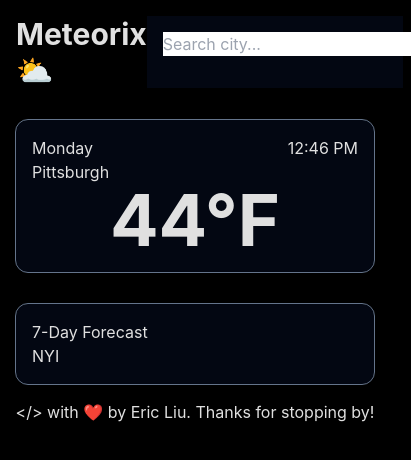
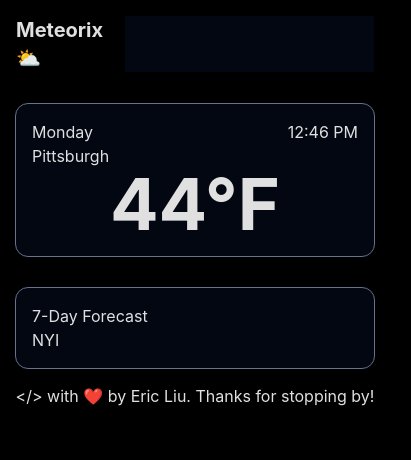
Before and after one commit to ericliucs/react-weather-app, a React (Create React App) app: page / in a window 390 px wide. Shown: the top 460 px of the page, 411 px wide, since content can reach past the window. Built offline with nearby package versions, Linux system fonts and the light colour scheme.

Commit message:
Created viewport provider

```diff
--- a/src/components/AppLogo.tsx
+++ b/src/components/AppLogo.tsx
@@ -1,6 +1,8 @@
 function AppLogo() {
   return <div>
-    <h1 className={"text-3xl font-bold"}>Meteorix⛅</h1>
+    <h1 className={"text-xl sm:text-3xl font-bold"}>
+      {"Meteorix⛅"}
+    </h1>
   </div>;
 }
 
--- a/src/components/SearchBox.tsx
+++ b/src/components/SearchBox.tsx
@@ -1,6 +1,5 @@
 function SearchBox() {
   return <div className={"p-4 w-64 bg-gray-950"}>
-    <input type={"text"} placeholder={"Search city..."}></input>
   </div>;
 }
 
--- a/src/containers/App.tsx
+++ b/src/containers/App.tsx
@@ -1,5 +1,5 @@
-import React from 'react';
-import './App.css';
+import React from "react";
+import "./App.css";
 import AppHeader from "../components/AppHeader";
 import Card from "../components/Card";
 import CurrentTemperature from "../components/CurrentTemperature";
--- /dev/null
+++ b/src/containers/ViewportSizeProvider.tsx
@@ -0,0 +1,28 @@
+import {createContext, ReactElement, useEffect, useState} from "react";
+
+interface ViewportSizeProviderProps {
+  readonly children: ReactElement;
+}
+
+const viewportContext = createContext({});
+
+function ViewportSizeProvider({ children }: ViewportSizeProviderProps) {
+  const [width, setWidth] = useState(window.innerWidth);
+  const [height, setHeight] = useState(window.innerHeight);
+
+  function handleWindowResize() {
+    setWidth(window.innerWidth);
+    setHeight(window.innerHeight);
+  }
+
+  useEffect(() => {
+    window.addEventListener("resize", handleWindowResize);
+    return () => window.removeEventListener("resize", handleWindowResize);
+  }, []);
+
+  return <viewportContext.Provider value={{width, height}}>
+    {children}
+  </viewportContext.Provider>
+}
+
+export default ViewportSizeProvider;
```
